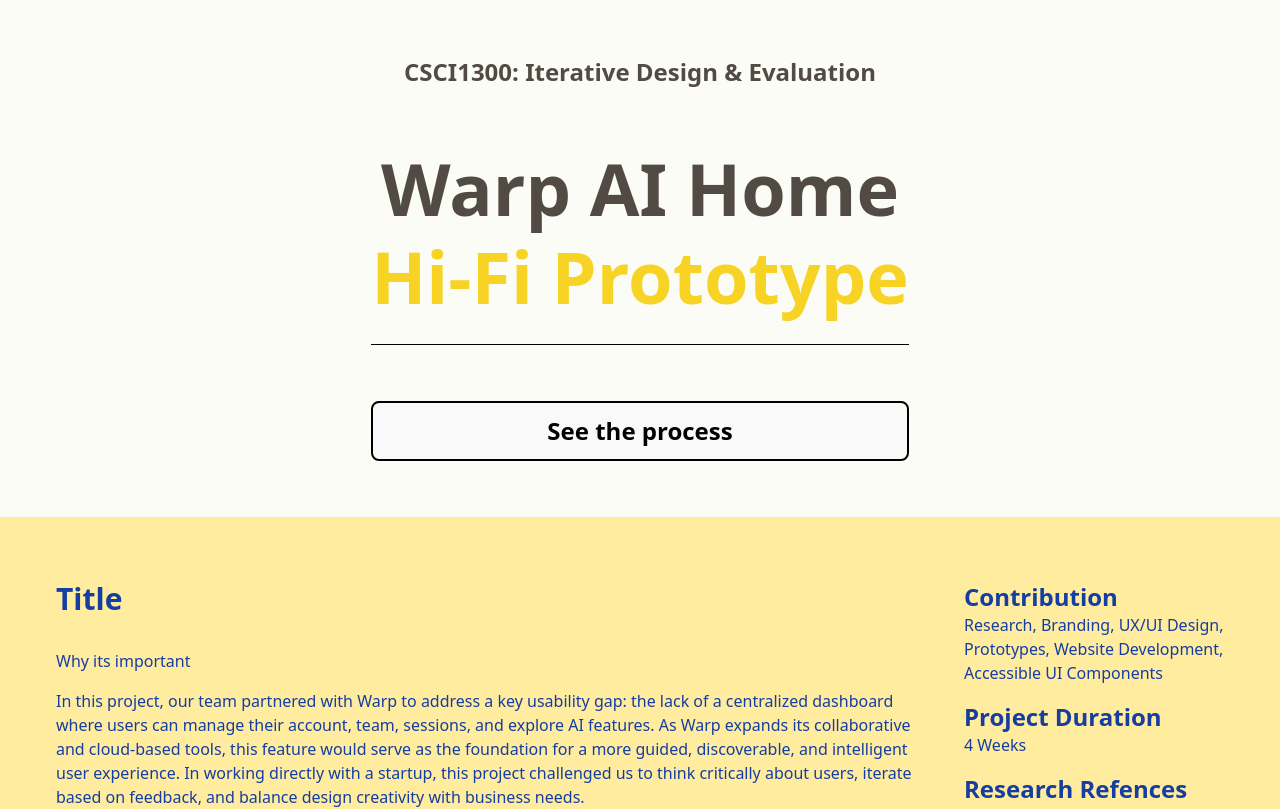
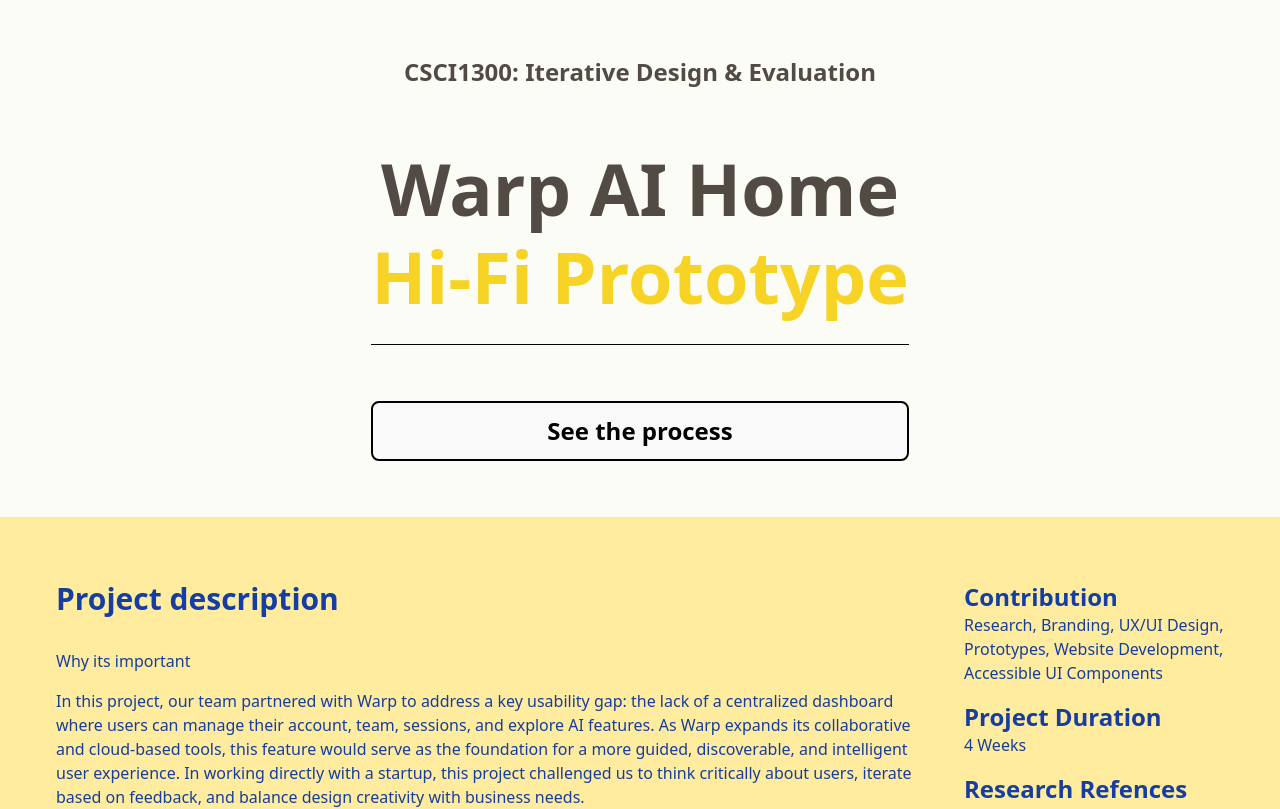
Before and after one commit to danidedona/Iterative-Design-Hand-In, a React (Vite) app: page / in a window 1280 px wide. Shown: the top 809 px of the page. Built offline with nearby package versions, Linux system fonts and the light colour scheme.

Commit message:
add: prj description

```diff
--- a/src/Template.jsx
+++ b/src/Template.jsx
@@ -155,7 +155,7 @@
       <section className="w-full flex flex-row py-16 px-14 bg-[var(--color-light)]">
         {/* Left Side (3/4) */}
         <div className="w-3/4 text-left">
-          <h2 className="text-3xl font-bold">Title</h2>
+          <h2 className="text-3xl font-bold">Project description</h2>
           <p className="mt-8 mb-4">Why its important</p>
 
           <p className="my-4">
```
